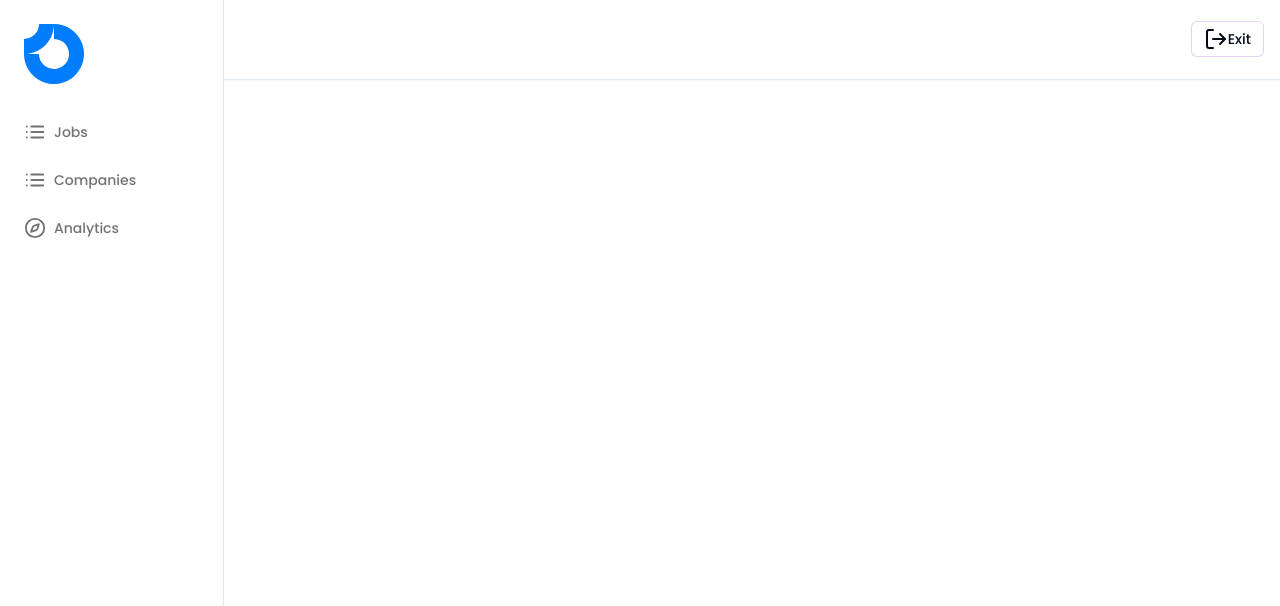
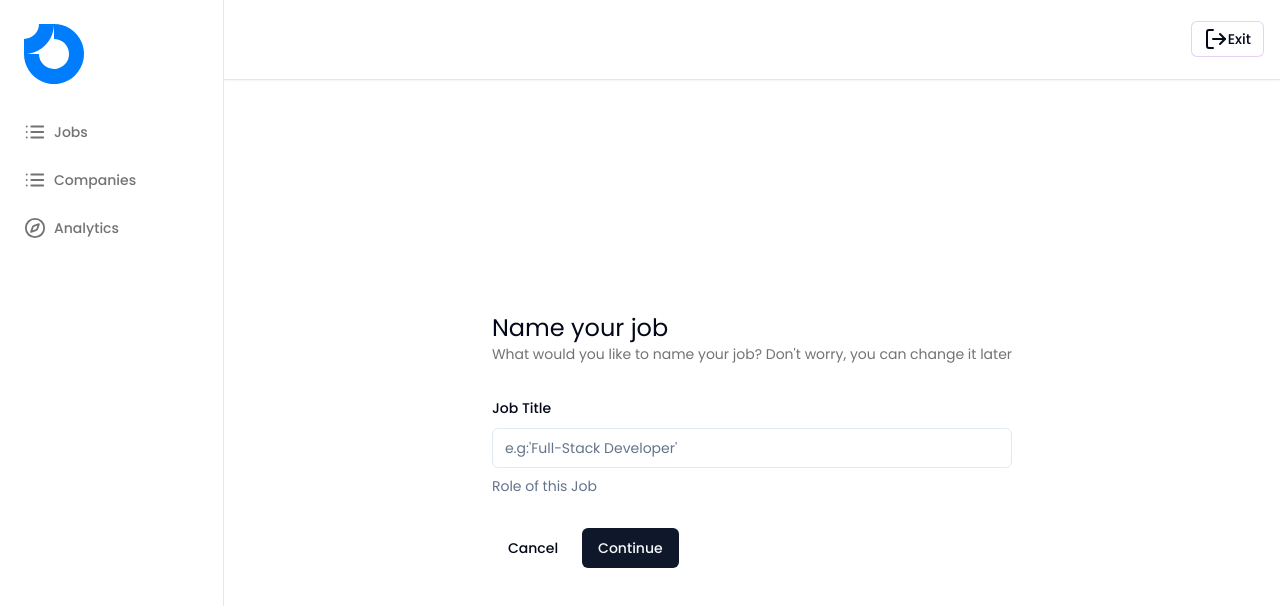
Before and after one commit to gourab8389/job-portal, a Next.js app: page /admin/create in a window 1280 px wide. Shown: the top 606 px of the page. Built offline with nearby package versions, Linux system fonts and the light colour scheme.

Commit message:
refactor: create-admin

```diff
--- a/app/(dashboard)/(routes)/admin/create/page.tsx
+++ b/app/(dashboard)/(routes)/admin/create/page.tsx
@@ -1,9 +1,78 @@
-import React from 'react'
+"use client"
+
+
+import { Button } from "@/components/ui/button";
+import {Form, FormControl, FormDescription, FormField, FormItem, FormLabel } from "@/components/ui/form";
+import { Input } from "@/components/ui/input";
+import { zodResolver } from "@hookform/resolvers/zod";
+import Link from "next/link";
+import { useState } from "react";
+import {useForm } from "react-hook-form";
+import {z} from "zod";
+
+const formSchema = z.object({
+    title: z.string().min(1, {message: "Job Title cannot be empty"}),
+})
 
 const JobCreatePage = () => {
+
+
+    const [isLoading, setIsLoading] = useState(false)
+
+    const form = useForm<z.infer<typeof formSchema>>({
+        resolver: zodResolver(formSchema),
+        defaultValues: {
+            title: "",
+        },
+    });
+
+    const onSubmit = async(values:z.infer<typeof formSchema>) => {
+        console.log(values);
+    }
+
   return (
-    <div>
+    <div className='max-w-5xl mx-auto flex md:items-center md:justify-center h-full p-6'>
+      <div className="">
+        <h1 className='text-2xl'>Name your job</h1>
+        <p className='text-sm text-neutral-500'>What would you like to name your job? Don&apos;t worry, you can change it later</p>
 
+      {/* form */}
+        <Form {...form}>
+            <form onSubmit={form.handleSubmit(onSubmit)} className="space-y-8 mt-8">
+                <FormField
+                    control={form.control}
+                    name="title"
+                    render={({field})=> (
+                        <FormItem>
+                            <FormLabel>
+                                Job Title
+                            </FormLabel>
+                            <FormControl>
+                                <Input
+                                 disabled={isLoading}
+                                 placeholder="e.g:'Full-Stack Developer'"
+                                 {...field}
+                                />
+                            </FormControl>
+                            <FormDescription>
+                                Role of this Job
+                            </FormDescription>
+                        </FormItem>
+                    )}
+                />
+                <div className="flex items-center gap-x-2">
+                    <Link href={'/'}>
+                    <Button type="button" variant={'ghost'}>
+                        Cancel
+                    </Button>
+                    </Link>
+                    <Button type="submit" disabled={isLoading}>
+                        Continue
+                    </Button>
+                </div>
+            </form>
+        </Form>
+        </div>
     </div>
   )
 }
--- a/app/globals.css
+++ b/app/globals.css
@@ -1,6 +1,12 @@
 @tailwind base;
 @tailwind components;
 @tailwind utilities;
+
+html,
+body,
+:root {
+  height: 100%;
+}
 
 @layer base {
   :root {
--- /dev/null
+++ b/components/ui/input.tsx
@@ -0,0 +1,25 @@
+import * as React from "react"
+
+import { cn } from "@/lib/utils"
+
+export interface InputProps
+  extends React.InputHTMLAttributes<HTMLInputElement> {}
+
+const Input = React.forwardRef<HTMLInputElement, InputProps>(
+  ({ className, type, ...props }, ref) => {
+    return (
+      <input
+        type={type}
+        className={cn(
+          "flex h-10 w-full rounded-md border border-input bg-background px-3 py-2 text-sm ring-offset-background file:border-0 file:bg-transparent file:text-sm file:font-medium placeholder:text-muted-foreground focus-visible:outline-none focus-visible:ring-2 focus-visible:ring-ring focus-visible:ring-offset-2 disabled:cursor-not-allowed disabled:opacity-50",
+          className
+        )}
+        ref={ref}
+        {...props}
+      />
+    )
+  }
+)
+Input.displayName = "Input"
+
+export { Input }
```
